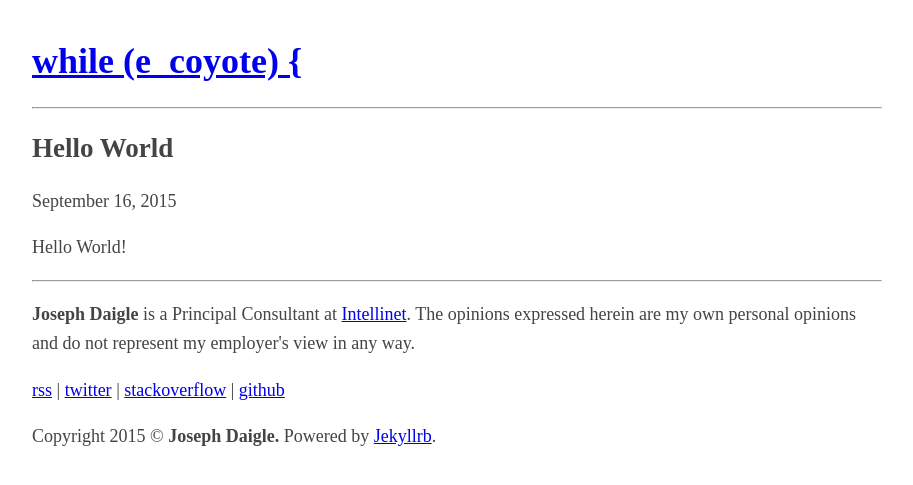
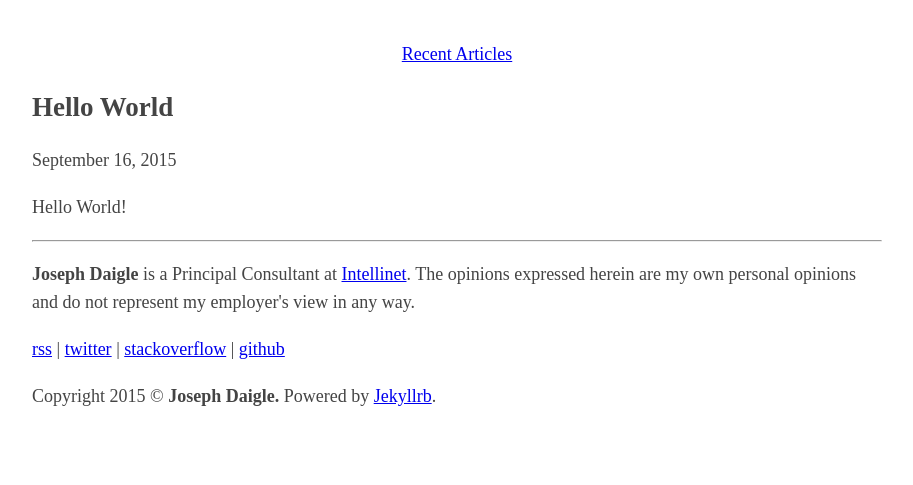
Before and after one commit to jdaigle/jdaigle.github.io, a Jekyll site: the page built from _posts/2015-09-16-hello-world.md, in a window 1280 px wide. Shown: the top 485 px of the page, without its empty margins (183-1096 px from the left). Built offline with Jekyll 4.4.1, drawn with Linux system fonts in a browser that asks for light colours; Markdown is read by kramdown in place of the engine named in the settings.

Commit message:
who needs a blog name?

```diff
--- a/_config.yml
+++ b/_config.yml
@@ -1,5 +1,5 @@
 # General
-name: "while (e_coyote) {"
+name: ""
 paginate: 5
 
 markdown: redcarpet
--- a/_layouts/default.html
+++ b/_layouts/default.html
@@ -5,7 +5,7 @@
     <meta charset="utf-8">
     <title>
         {% if page.title %} {{ page.title }}
-        {% else %} {{ site.name }}
+        {% else %} Joseph Daigle
         {% endif %}
     </title>
 
@@ -20,17 +20,11 @@
 
     <link rel="stylesheet" href="{{ site.url }}/css/main.css" type='text/css'>
 
-    <link rel="alternate" type="application/rss+xml" title="{{ site.name }}" href="{{ site.url }}/feed.xml">
+    <link rel="alternate" type="application/rss+xml" title="Joseph Daigle" href="{{ site.url }}/feed.xml">
 
 </head>
 
 <body>
-    <header>
-        <h1><a href="{{ site.url }}/">{{ site.name }}</a></h1>
-    </header>
-
-    <hr />
-
     {{ content }}
 
     <hr />
--- a/_layouts/post.html
+++ b/_layouts/post.html
@@ -3,14 +3,15 @@ layout: default
 ---
 
 <article>
-    <span class="previous_next_articles">
+    <div class="previous_next_articles">
       {% if page.previous.url %}
         <a href="{{page.previous.url}}" title="Previous Post: {{page.previous.title}}" style="float:left;">&laquo; {{page.previous.title}}</a>
       {% endif %}
+      <a href="{{ site.url }}/">Recent Articles</a>
       {% if page.next.url %}
         <a href="{{page.next.url}}" title="Next Post: {{page.next.title}}" style="float:right;">{{page.next.title}} &raquo;</a>
       {% endif %}
-    </span>
+    </div>
     <div style="clear:both; height: 0; margin: 0; padding: 0;"></div>
     <h2>{{ page.title }}{{ .shortUrl }}</h2>
     <span class="date">{{ page.date | date: "%B %e, %Y"  }}</span>
--- a/css/main.css
+++ b/css/main.css
@@ -21,3 +21,7 @@ p code {
     font-size: 14px;
     padding: 1px;
 }
+
+.previous_next_articles {
+  text-align: center;
+}
```
